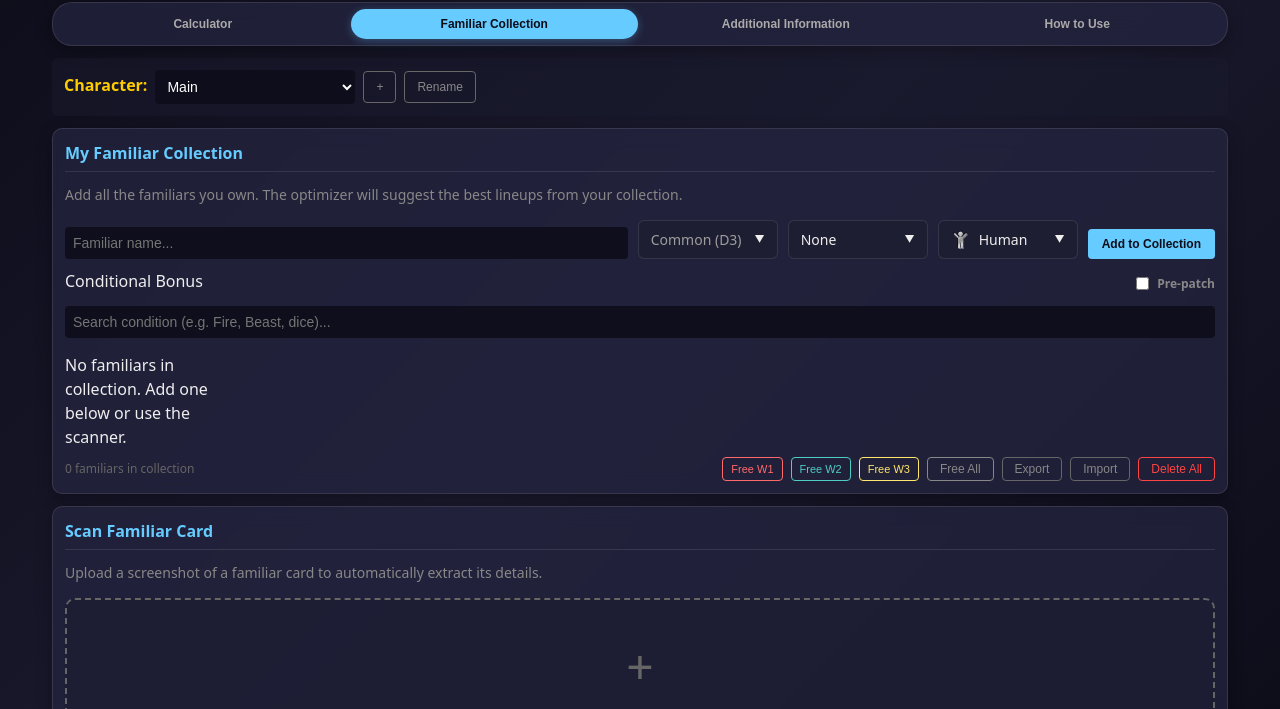
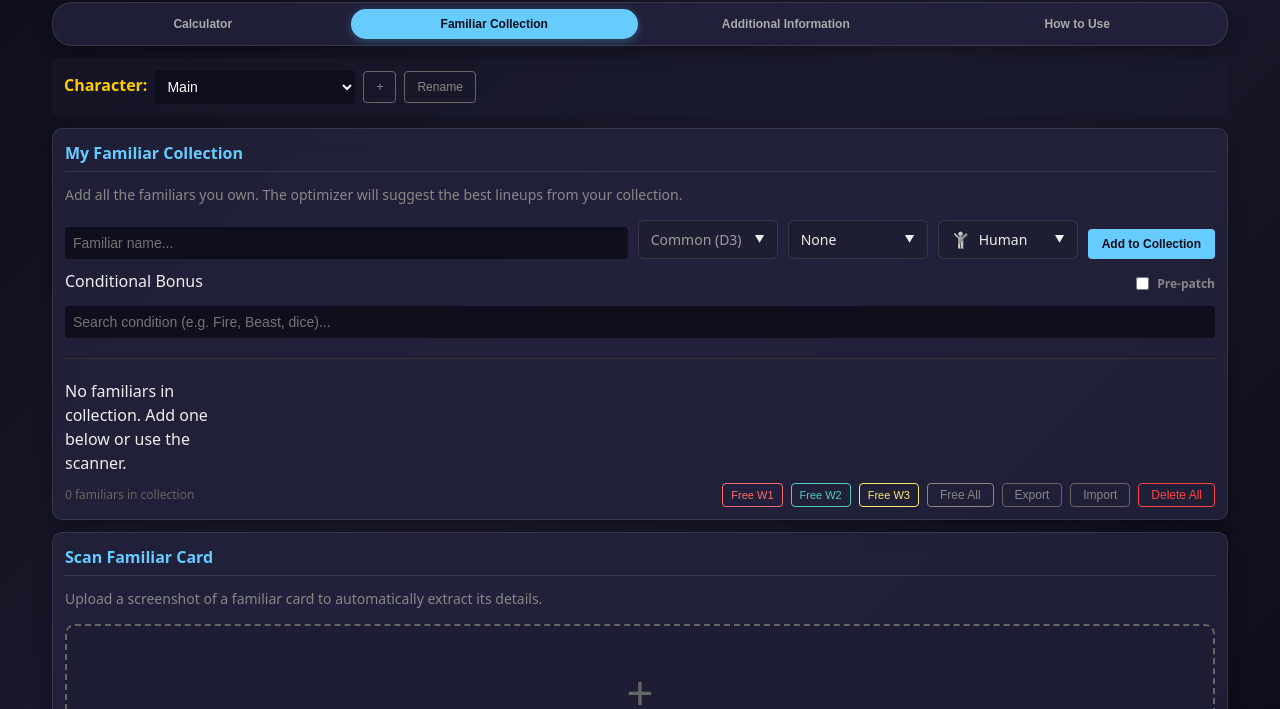
Before and after one commit to Bontah/mystic-frontier-calc, a website with bundled scripts: page index.html in a window 1280 px wide. Both pictures are taken after a click on the button "Familiar Collection". Shown: the part 74-783 px from the top of the page. Built offline with nearby package versions, Linux system fonts and the light colour scheme; files whose address does not match are found by name.

Commit message:
Add separator line between add form and saved familiars

```diff
--- a/styles.css
+++ b/styles.css
@@ -1567,7 +1567,9 @@ select:focus, input:focus, textarea:focus {
 
 /* Familiar Roster Styles */
 .roster-add-form {
-  margin-bottom: 15px;
+  margin-bottom: 20px;
+  padding-bottom: 20px;
+  border-bottom: 1px solid #333;
 }
 
 .roster-inputs {
```
